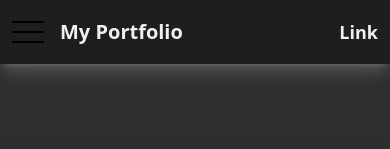
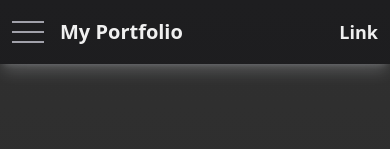
Before and after one commit to haruki26/react-next-portfolio, a Next.js app: page / in a window 390 px wide. Shown: the top 149 px of the page. Built offline with nearby package versions, Linux system fonts and the light colour scheme.

Commit message:
hamburgerをダークモードに対応

```diff
--- a/src/components/HamburgerBtn/index.tsx
+++ b/src/components/HamburgerBtn/index.tsx
@@ -11,14 +11,17 @@ const HamburgerBtn: React.FC<Props> = ({ isOpen, handleOpen }) => {
         <button type="button" className="flex flex-col h-fit gap-2" onClick={handleOpen}>
             <span className={cn(
                 "w-8 h-0.5 bg-black transition duration-500 ease-in-out",
+                "dark:bg-zinc-400",
                 isOpen && "translate-y-2.5 rotate-45",
             )}/>
             <span className={cn(
                 "w-8 h-0.5 bg-black transition duration-500 ease-in-out",
+                "dark:bg-zinc-400",
                 isOpen && "opacity-0",
             )}/>
             <span className={cn(
                 "w-8 h-0.5 bg-black transition duration-500 ease-in-out",
+                "dark:bg-zinc-400",
                 isOpen && "-translate-y-2.5 -rotate-45",
             )}/>
         </button>
```
